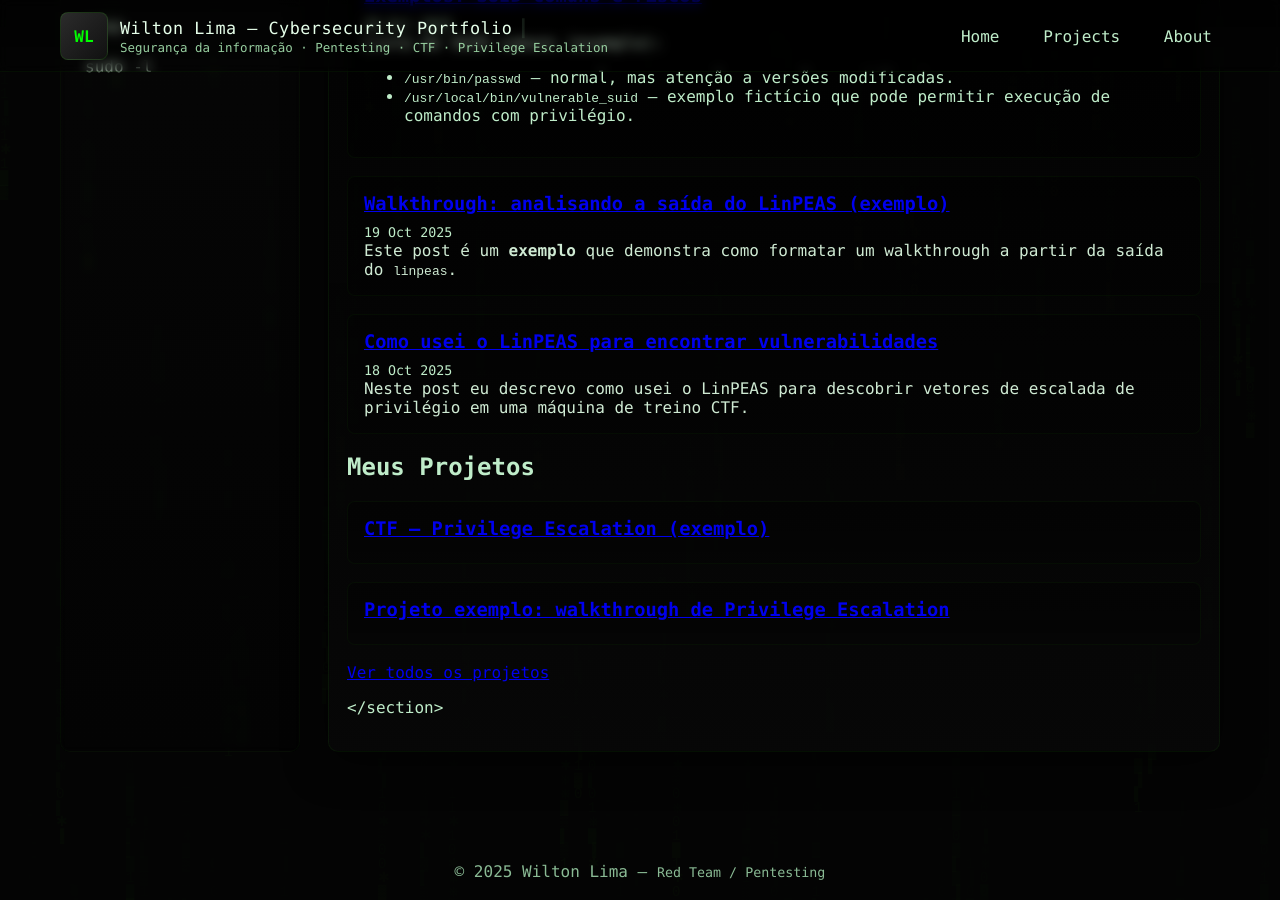
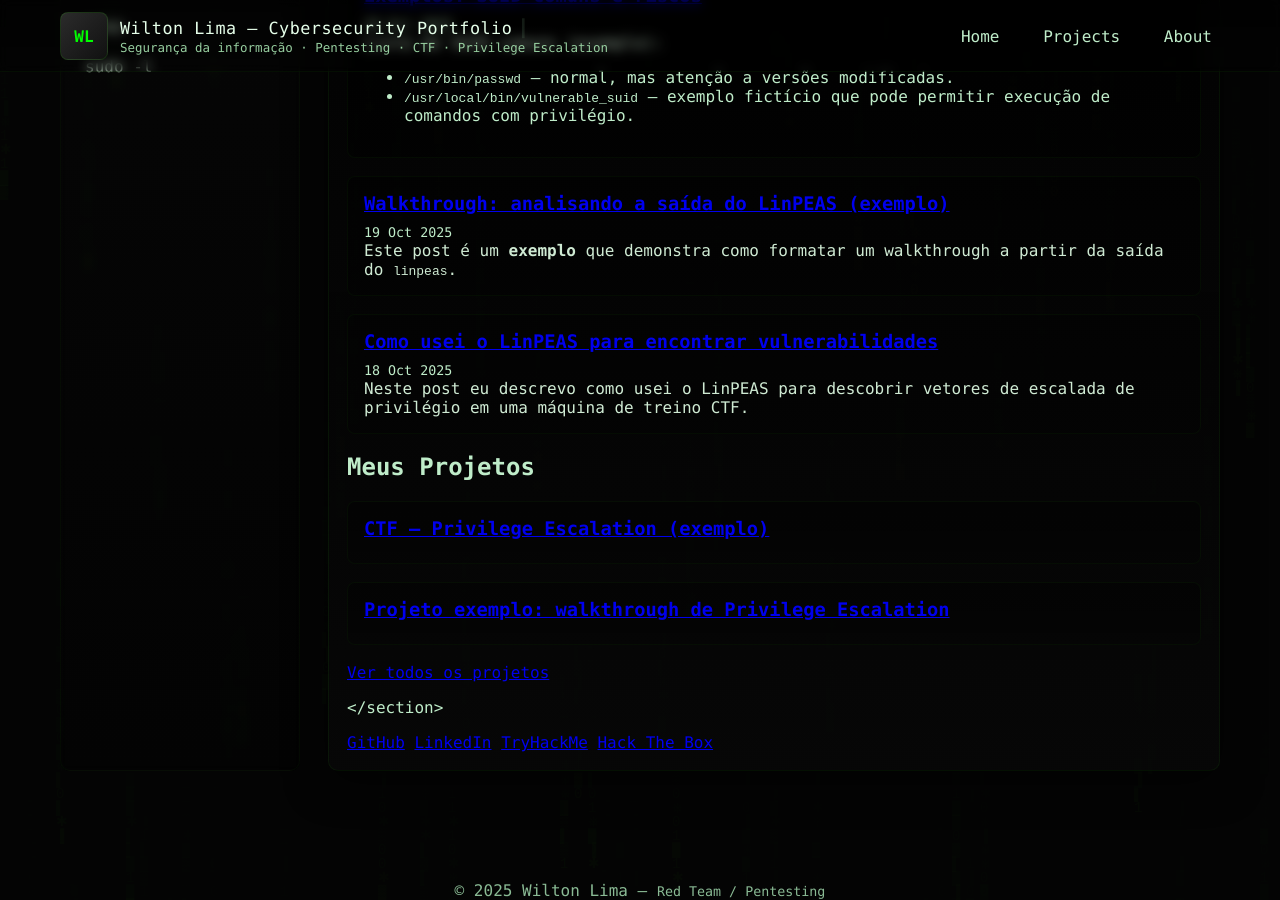
Before and after one commit to willimaofc/willimaofc.github.io, a Jekyll site: the page built from index.md, in a window 1280 px wide and 900 px high, scrolled down 335 px. Built offline with Jekyll 4.4.1, drawn with Linux system fonts in a browser that asks for light colours.

Commit message:
Add social links to index.md

```diff
--- a/index.md
+++ b/index.md
@@ -40,3 +40,10 @@
 </section>
 
 <script src="/assets/js/typing.js"></script>
+
+<div class="social-links">
+  <a href="https://github.com/willimaofc" target="_blank" class="social github">GitHub</a>
+  <a href="https://linkedin.com/in/wil-limaofc" target="_blank" class="social linkedin">LinkedIn</a>
+  <a href="https://tryhackme.com/p/willimaofc" target="_blank" class="social tryhackme">TryHackMe</a>
+  <a href="https://instagram.com/wil_limaofc" target="_blank" class="social instagram">Hack The Box</a>
+</div>
```
